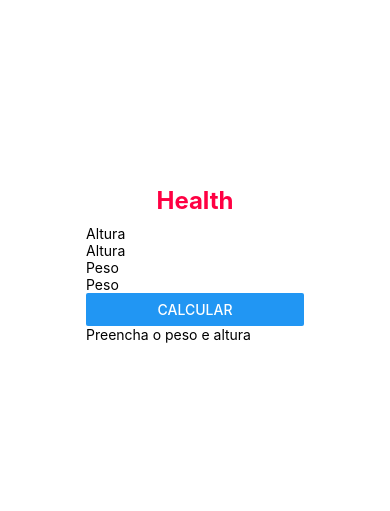
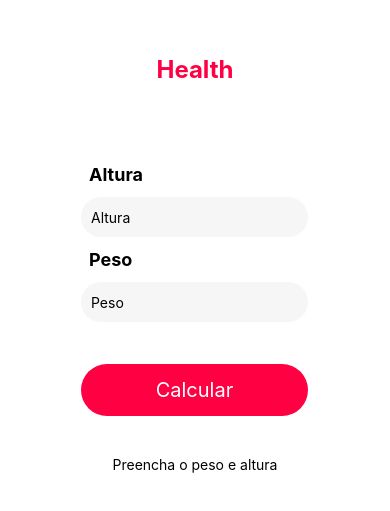
Before and after one commit to ShanderB/Curso-de-JS, a React Native app in the folder ReactNative/OneBit/project_one_bit/: screen / in a window 390 px wide. Shown: the part 163-674 px from the top of the page. Built offline with nearby package versions, Linux system fonts and the light colour scheme.

Commit message:
{SHANDER}[Form] form style

```diff
--- a/ReactNative/OneBit/project_one_bit/src/components/Form/Form.tsx
+++ b/ReactNative/OneBit/project_one_bit/src/components/Form/Form.tsx
@@ -1,13 +1,13 @@
 import React from "react";
-import { View, Text, TextInput, Button } from "react-native";
+import { View, Text, TextInput, Button, TouchableOpacity } from "react-native";
 import { useState } from "react";
 import ResultIMC from "./ResultIMC/ResultIMC";
-
+import styles from "./styleForm";
 export default function Form() {
-    const [height, setHeight] = useState(null)
-    const [weight, setWeight] = useState(null)
+    const [height, setHeight] = useState(undefined)
+    const [weight, setWeight] = useState(undefined)
     const [messageIMC, setMessageIMC] = useState("Preencha o peso e altura")
-    const [imc, setImc] = useState(null)
+    const [imc, setImc] = useState(undefined)
     const [textButton, setTextButton] = useState("Calcular")
 
 
@@ -23,37 +23,41 @@
 
         if(localWeight && localHeight){
             imcCalculator();
-            setWeight(null);
-            setHeight(null);
+            setWeight(undefined);
+            setHeight(undefined);
             setMessageIMC("Seu IMC é igual:");
             setTextButton("Calcular Novamente");
             return;
         }
-        setImc(null);
+        setImc(undefined);
         setTextButton("Calcular");
         setMessageIMC("Preencha o peso e a altura")
     }
 
     return (
-        <View>
-            <View>
-                <Text>Altura</Text>
+        <View style={styles.formContext}>
+            <View style={styles.form}>
+                <Text style={styles.formLabel}>Altura</Text>
                 <TextInput
+                    style={styles.input}
                     onChangeText={setHeight}
                     value={height}
                     placeholder="Altura"
                     keyboardType="numeric"
                 ></TextInput>
-                <Text>Peso</Text>
+                <Text style={styles.formLabel}>Peso</Text>
                 <TextInput
+                style={styles.input}
                 onChangeText={setWeight}
                 value={weight}
                     placeholder="Peso"
                     keyboardType="numeric"
                 ></TextInput>
-                <Button
+                <TouchableOpacity style={styles.buttonCalculator}
                 onPress={() => validator()}
-                title={textButton}></Button>
+                >
+                    <Text style={styles.buttonCalculatorText}>{textButton}</Text>
+                </TouchableOpacity>
             </View>
             <ResultIMC mensagemResultado={messageIMC} result={imc}></ResultIMC>
         </View>
--- /dev/null
+++ b/ReactNative/OneBit/project_one_bit/src/components/Form/styleForm.js
@@ -0,0 +1,50 @@
+import { StyleSheet } from "react-native";
+
+const styles = StyleSheet.create({
+    formContext: {
+        width: "100%",
+        height: "100%",
+        bottom: 0,
+        backgroundColor: "#ffffff",
+        alignItems: "center",
+        marginTop: 30,
+        borderRadius: 30
+    },
+    form: {
+        width: "100%",
+        height: "auto",
+        marginTop: 30,
+        padding: 10
+    },
+    formLabel: {
+        color: "#000000",
+        fontSize: 18,
+        paddingLeft: 20,
+        fontWeight: "bold"
+    },
+    input: {
+        width: "90%",
+        borderRadius: 50,
+        backgroundColor: "#f6f6f6",
+        height: 40,
+        margin: 12,
+        paddingLeft: 10
+    },
+    buttonCalculator: {
+        borderRadius: 50,
+        alignItems: "center",
+        justifyContent: "center",
+        width: "90%",
+        backgroundColor: "#FF0043",
+        paddingTop: 14,
+        paddingBottom: 14,
+        marginLeft: 12,
+        margin: 30
+    },
+    buttonCalculatorText: {
+        fontSize: 20,
+        color: "#ffffff"
+    }
+});
+
+export default styles;
```
